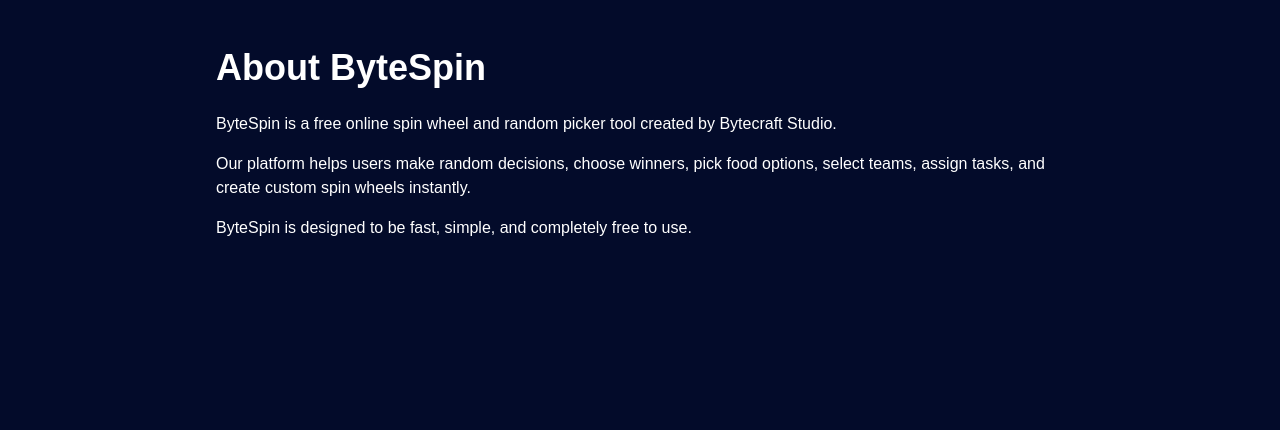
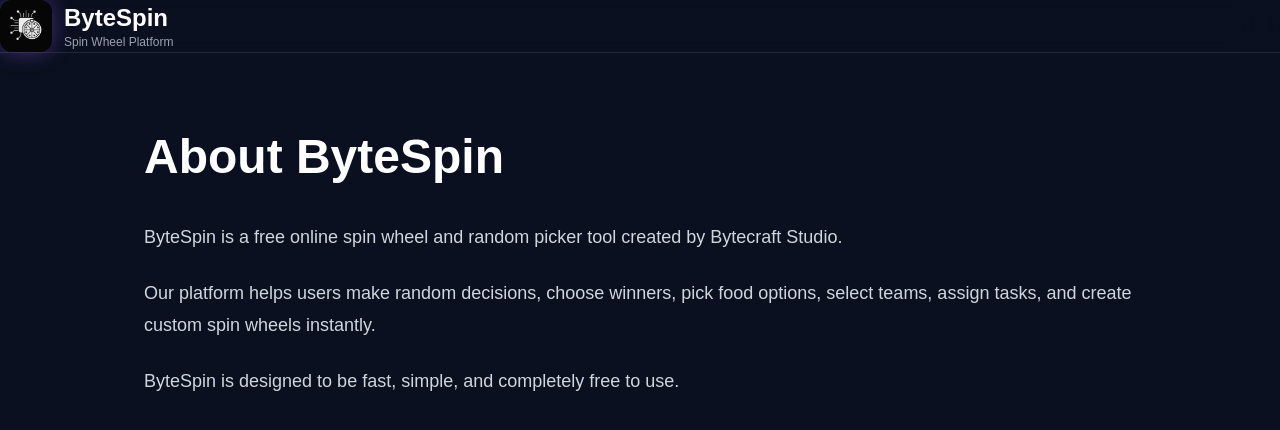
Before and after one commit to bytecraftstudioin/bytespin, a Next.js app: page /about in a window 1280 px wide. Shown: the top 430 px of the page. Built offline with nearby package versions, Linux system fonts and the light colour scheme.

Commit message:
Add legal pages and footer

```diff
--- a/app/about/page.tsx
+++ b/app/about/page.tsx
@@ -1,24 +1,25 @@
+import PageContainer from "@/components/layout/PageContainer";
+
 export default function AboutPage() {
   return (
-    <main className="min-h-screen bg-[#030b2a] text-white">
-      <div className="max-w-4xl mx-auto px-6 py-12">
-        <h1 className="text-4xl font-bold mb-6">About ByteSpin</h1>
+    <PageContainer title="About ByteSpin">
+      <div className="space-y-6 text-gray-300 leading-8 text-lg">
 
-        <p className="mb-4">
-          ByteSpin is a free online spin wheel and random picker tool created by
-          Bytecraft Studio.
+        <p>
+          ByteSpin is a free online spin wheel and random picker tool created by Bytecraft Studio.
         </p>
 
-        <p className="mb-4">
-          Our platform helps users make random decisions, choose winners, pick
-          food options, select teams, assign tasks, and create custom spin wheels
-          instantly.
+        <p>
+          Our platform helps users make random decisions, choose winners,
+          pick food options, select teams, assign tasks, and create custom
+          spin wheels instantly.
         </p>
 
         <p>
           ByteSpin is designed to be fast, simple, and completely free to use.
         </p>
+
       </div>
-    </main>
+    </PageContainer>
   );
 }
--- /dev/null
+++ b/components/layout/PageContainer.tsx
@@ -0,0 +1,23 @@
+import Navbar from "@/components/layout/Navbar";
+
+export default function PageContainer({
+  title,
+  children,
+}: {
+  title: string;
+  children: React.ReactNode;
+}) {
+  return (
+    <main className="min-h-screen bg-[#0b1020] text-white">
+      <Navbar />
+
+      <div className="max-w-5xl mx-auto px-4 py-20">
+        <h1 className="text-4xl md:text-5xl font-black mb-10">
+          {title}
+        </h1>
+
+        {children}
+      </div>
+    </main>
+  );
+}
```
